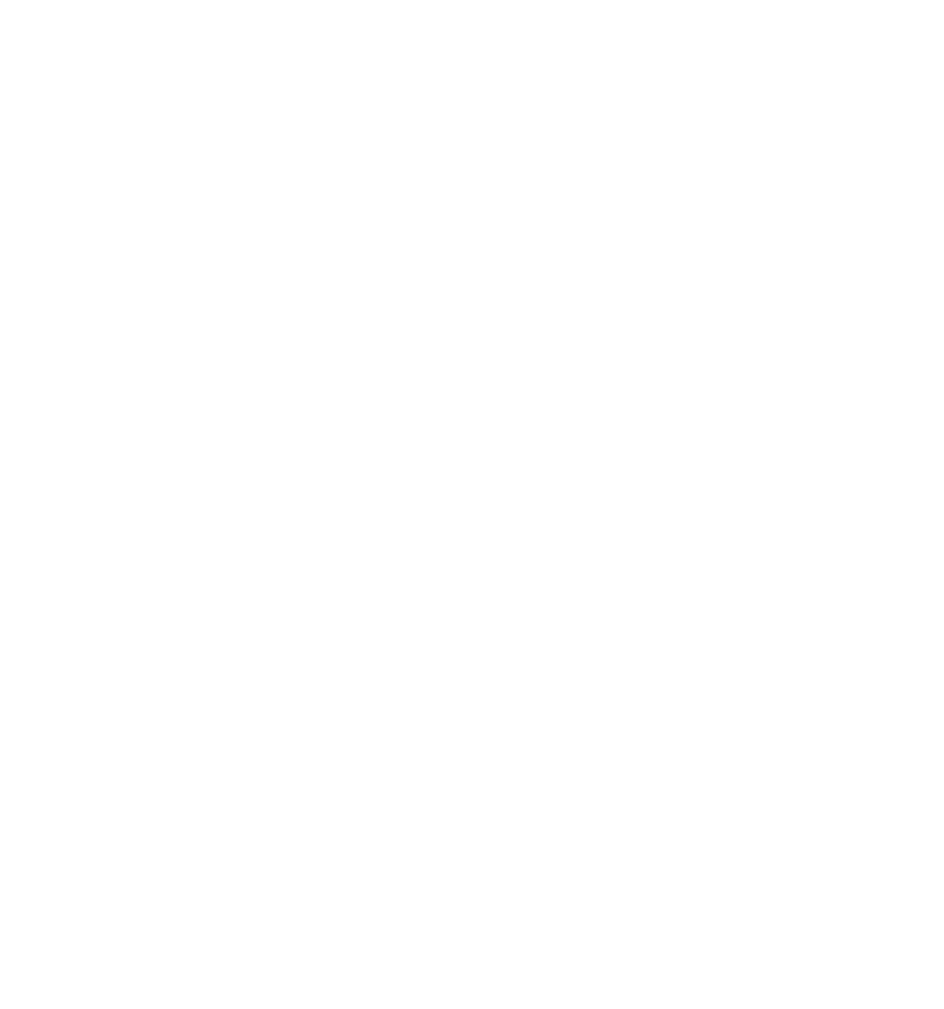
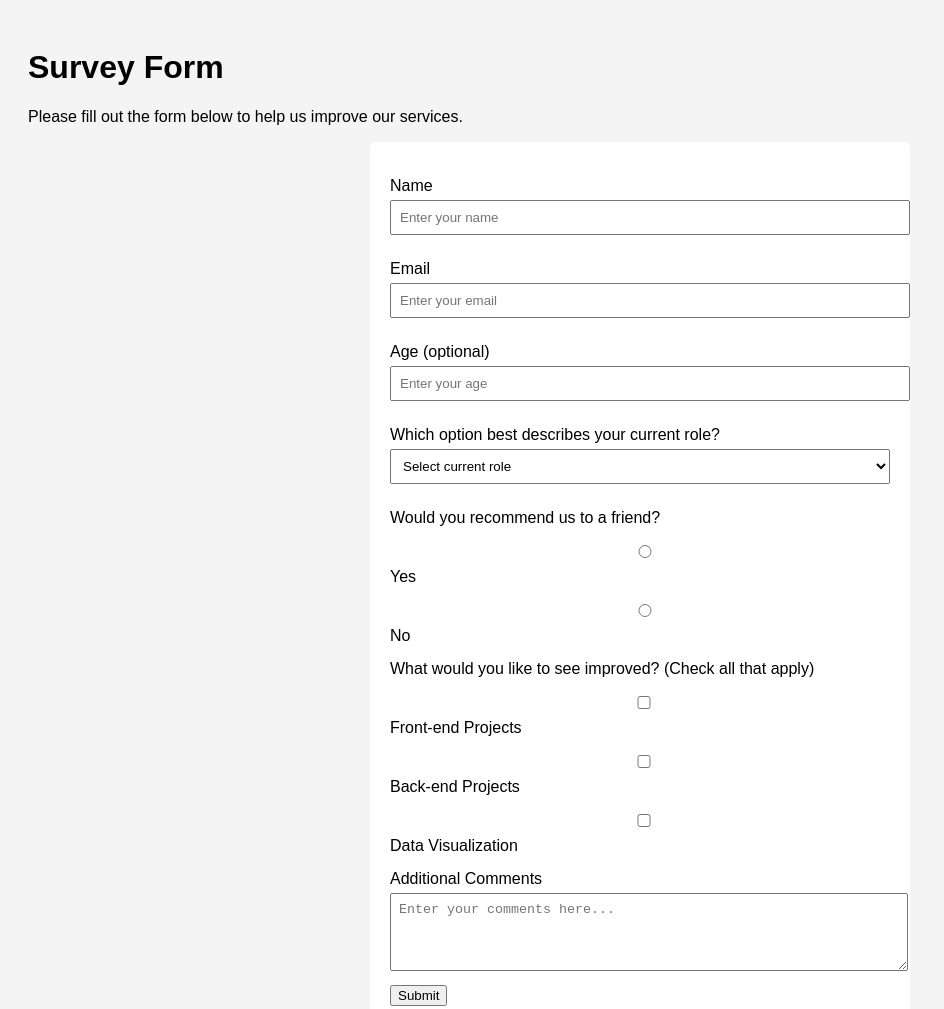
Before and after one commit to PalakKota/firstrepo, a plain HTML site: page index.html in a window 1280 px wide. Shown: the whole page, without its empty margins (0-944 px from the left). Before the commit the page ends 800 px from the top, so only its background shows below. Drawn offline with Linux system fonts and the light colour scheme.

Commit message:
new part

```diff
--- a/index.html
+++ b/index.html
@@ -1,12 +1,76 @@
 <!DOCTYPE html>
 <html lang="en">
 <head>
-    <meta charset="UTF-8">
-    <meta name="viewport" content="width=device-width, initial-scale=1.0">
-    <title>Document</title>
+  <meta charset="UTF-8">
+  <title>Survey Form</title>
+  <style>
+    body {
+      font-family: Arial, sans-serif;
+      padding: 20px;
+      background-color: #f4f4f4;
+    }
+    form {
+      background: #fff;
+      padding: 20px;
+      border-radius: 5px;
+      max-width: 500px;
+      margin: auto;
+    }
+    label {
+      display: block;
+      margin: 15px 0 5px;
+    }
+    input, select, textarea {
+      width: 100%;
+      padding: 8px;
+      margin-bottom: 10px;
+    }
+  </style>
 </head>
 <body>
 
+  <h1 id="title">Survey Form</h1>
+  <p id="description">Please fill out the form below to help us improve our services.</p>
+
+  <form id="survey-form">
+    <!-- Name -->
+    <label for="name" id="name-label">Name</label>
+    <input type="text" id="name" name="name" placeholder="Enter your name" required>
+
+    <!-- Email -->
+    <label for="email" id="email-label">Email</label>
+    <input type="email" id="email" name="email" placeholder="Enter your email" required>
+
+    <!-- Number -->
+    <label for="number" id="number-label">Age (optional)</label>
+    <input type="number" id="number" name="age" placeholder="Enter your age" min="10" max="100">
+
+    <!-- Dropdown -->
+    <label for="dropdown">Which option best describes your current role?</label>
+    <select id="dropdown" name="role" required>
+      <option value="">Select current role</option>
+      <option value="student">Student</option>
+      <option value="fulltime">Full Time Job</option>
+    </select>
+
+    <!-- Radio buttons -->
+    <label>Would you recommend us to a friend?</label>
+    <label><input type="radio" name="recommend" value="yes" required> Yes</label>
+    <label><input type="radio" name="recommend" value="no"> No</label>
+
+    <!-- Checkboxes -->
+    <label>What would you like to see improved? (Check all that apply)</label>
+    <label><input type="checkbox" name="improvements" value="frontend"> Front-end Projects</label>
+    <label><input type="checkbox" name="improvements" value="backend"> Back-end Projects</label>
+    <label><input type="checkbox" name="improvements" value="data"> Data Visualization</label>
+
+    <!-- Textarea -->
+    <label for="comments">Additional Comments</label>
+    <textarea id="comments" name="comments" rows="4" placeholder="Enter your comments here..."></textarea>
+
+    <!-- Submit -->
+    <button type="submit" id="submit">Submit</button>
+  </form>
+
 </body>
-
 </html>
```
